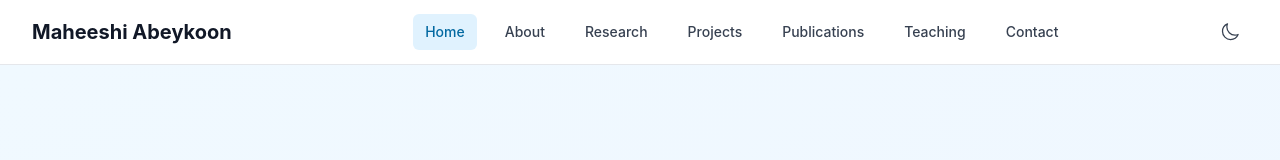
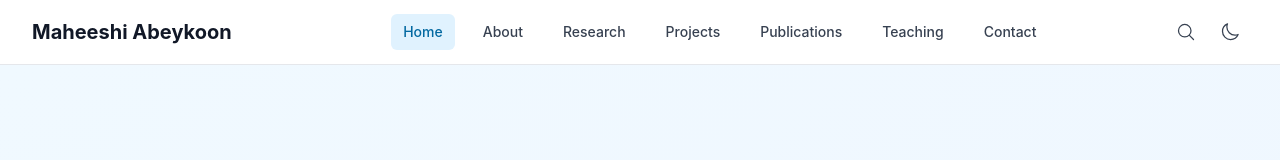
Before and after one commit to maheeshiabeykoon/maheeshiabeykoon.github.io, a React (Create React App) app in the folder frontend/: page / in a window 1280 px wide. Shown: the top 160 px of the page. Built offline with nearby package versions, Linux system fonts and the light colour scheme.

Commit message:
auto-commit for fbb9b70a-4d1e-46ae-ba69-53524d3fbc5f

```diff
--- a/frontend/src/components/layout/Header.tsx
+++ b/frontend/src/components/layout/Header.tsx
@@ -57,8 +57,17 @@ const Header: React.FC = () => {
             </div>
           </div>
 
-          {/* Theme Toggle & Mobile Menu Button */}
+          {/* Theme Toggle, Search & Mobile Menu Button */}
           <div className="flex items-center space-x-2">
+            {/* Search Button */}
+            <button
+              onClick={() => setIsSearchOpen(true)}
+              className="p-2 rounded-md text-gray-700 dark:text-gray-300 hover:bg-gray-100 dark:hover:bg-gray-800 transition-colors"
+              aria-label="Search"
+            >
+              <MagnifyingGlassIcon className="h-5 w-5" />
+            </button>
+
             {/* Theme Toggle */}
             <button
               onClick={toggleTheme}
```
